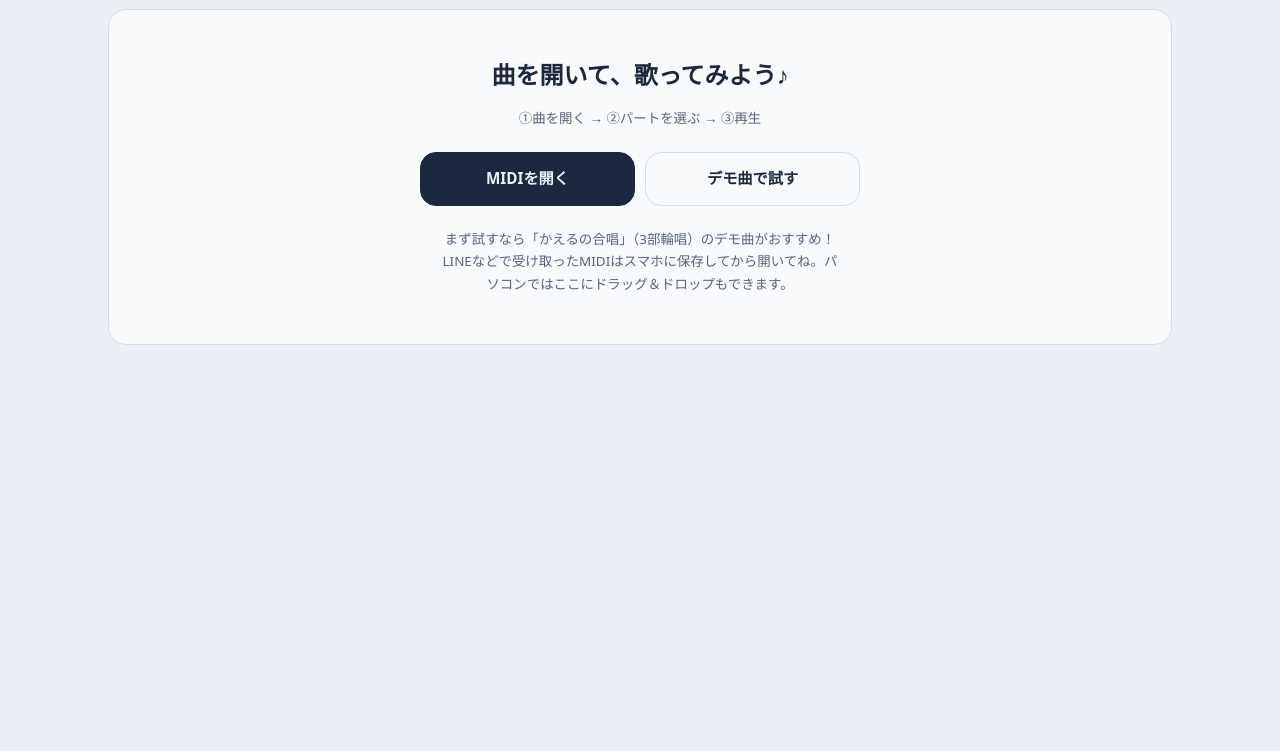
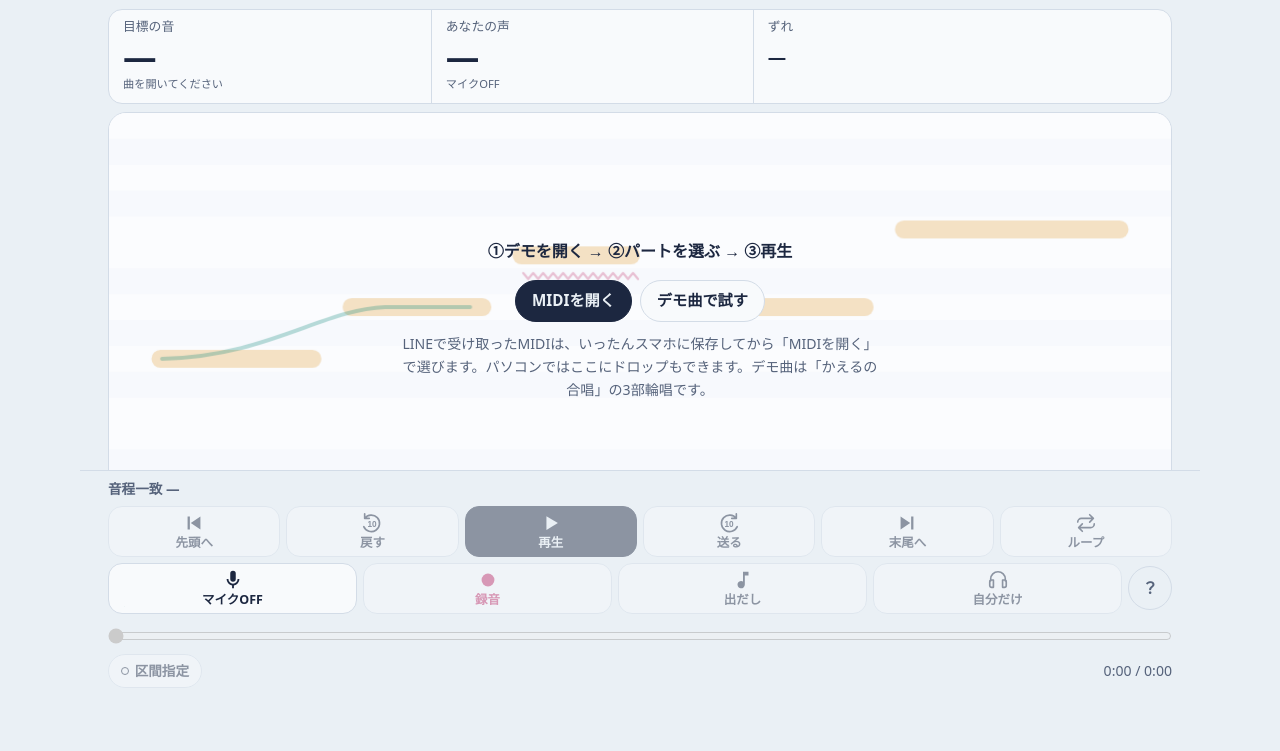
Before and after one commit to daddyboubakiki-stack/Carapella, a website: page index.html in a window 1280 px wide. Shown: the part 104-855 px from the top of the page. Before the commit the page ends 800 px from the top, so only its background shows below. Drawn offline with Linux system fonts and the light colour scheme; a web font is replaced by a local one.

Commit message:
Revert start screen UI changes from PR #29; keep からもに title

```diff
--- a/index.html
+++ b/index.html
@@ -451,38 +451,6 @@ section.block h2 { font-size: 1.1rem; margin: 0 0 8px; }
   .transport .btn.mic::after { left: 6px; right: 6px; bottom: 2px; }
 }
 
-/* 曲を開く前は入口を1か所にし、押せない練習操作を見せない。曲を開いた後の画面は従来どおり。 */
-body:not(.has-song) .file-menu,
-body:not(.has-song) .hud,
-body:not(.has-song) .legend,
-body:not(.has-song) .plot-help,
-body:not(.has-song) #transport,
-body:not(.has-song) .mixer,
-body:not(.has-song) #partMix,
-body:not(.has-song) section.block,
-body:not(.has-song) details.settings { display: none; }
-body:not(.has-song) .roll { height: auto; min-height: 0; background: var(--surface); }
-body:not(.has-song) .roll canvas { position: absolute; inset: 0; opacity: 0; pointer-events: none; }
-body:not(.has-song) .empty {
-  position: relative; inset: auto;
-  padding: clamp(24px, 6vw, 48px) clamp(18px, 5vw, 40px);
-  gap: 16px;
-}
-body:not(.has-song) .empty-steps { font-size: clamp(1.15rem, 4vw, 1.5rem); line-height: 1.4; }
-body:not(.has-song) .intro-sequence { font-size: 0.84rem; color: var(--muted); }
-body:not(.has-song) .empty .actions {
-  display: grid; grid-template-columns: 1fr; gap: 10px;
-  margin: 6px 0; width: min(100%, 380px);
-}
-body:not(.has-song) .empty .actions .btn {
-  width: 100%; min-height: 54px; padding: 10px 16px;
-  border-radius: 16px; white-space: normal;
-}
-body:not(.has-song) .empty .note { max-width: 30em; line-height: 1.7; font-size: 0.84rem; }
-@media (min-width: 560px) {
-  body:not(.has-song) .empty .actions { grid-template-columns: repeat(2, minmax(0, 1fr)); width: min(100%, 440px); }
-}
-
 @media (prefers-reduced-motion: reduce) { * { scroll-behavior: auto !important; } }
 </style>
 </head>
@@ -602,13 +570,12 @@ body:not(.has-song) .empty .note { max-width: 30em; line-height: 1.7; font-size:
         <button class="iconbtn" id="pickClose" type="button" aria-label="閉じる"><svg viewBox="0 0 24 24"><path d="M6.4 5L5 6.4 10.6 12 5 17.6 6.4 19 12 13.4 17.6 19 19 17.6 13.4 12 19 6.4 17.6 5 12 10.6z"/></svg></button>
       </div>
       <div class="empty" id="empty">
-        <p class="empty-steps">曲を開いて、歌ってみよう♪</p>
-        <p class="intro-sequence">①曲を開く → ②パートを選ぶ → ③再生</p>
-        <div class="actions" role="group" aria-label="練習する曲を選ぶ">
+        <p class="empty-steps">①デモを開く → ②パートを選ぶ → ③再生</p>
+        <div class="actions">
           <button class="btn primary" id="openBtn2" type="button">MIDIを開く</button>
           <button class="btn" id="demoBtn2" type="button">デモ曲で試す</button>
         </div>
-        <p class="note">まず試すなら「かえるの合唱」（3部輪唱）のデモ曲がおすすめ！ LINEなどで受け取ったMIDIはスマホに保存してから開いてね。パソコンではここにドラッグ＆ドロップもできます。</p>
+        <p class="note">LINEで受け取ったMIDIは、いったんスマホに保存してから「MIDIを開く」で選びます。パソコンではここにドロップもできます。デモ曲は「かえるの合唱」の3部輪唱です。</p>
       </div>
     </div>
     <div class="legend" aria-label="グラフの凡例">
```
